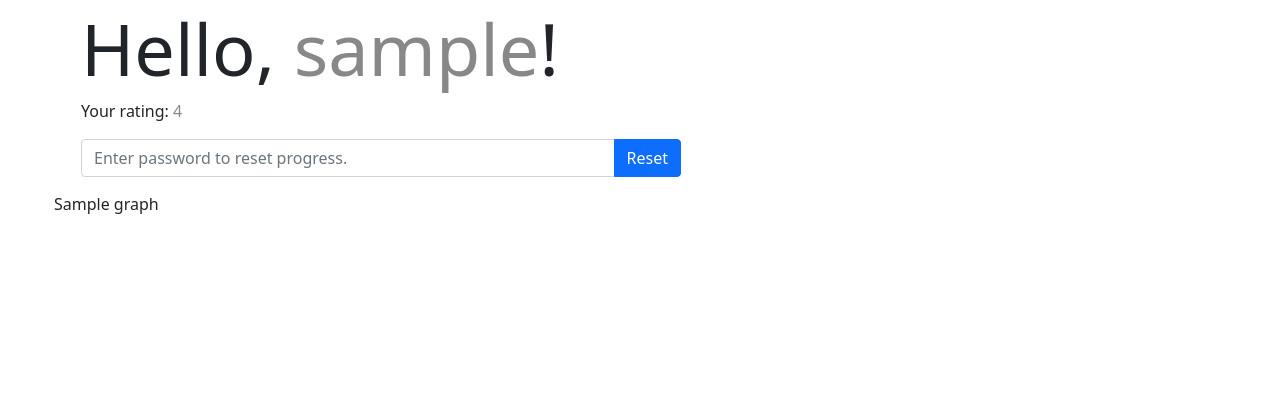
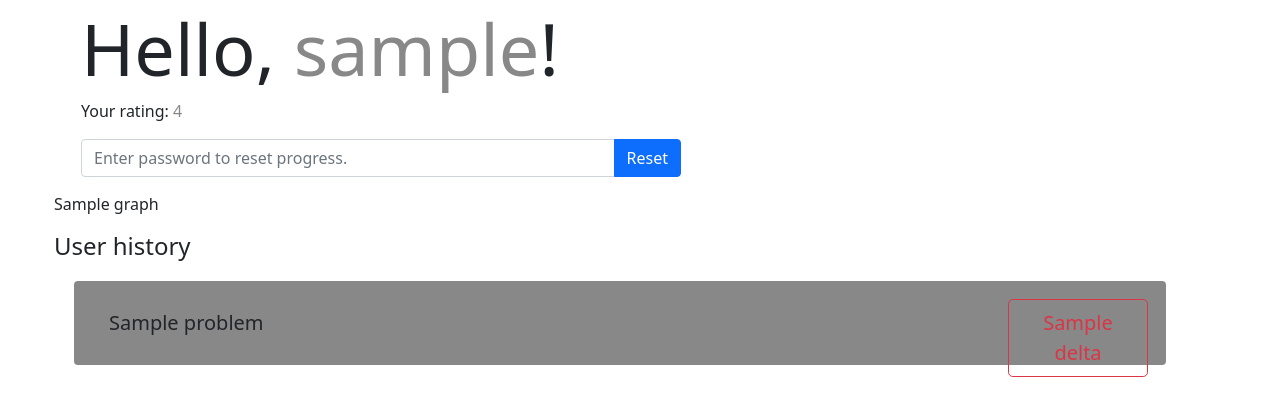
Before and after one commit to phattd15/arugo, a Django app: template templates/home.html in a window 1280 px wide. Shown: the part 119-535 px from the top of the page. Run offline with Django 3.2, Linux system fonts and the light colour scheme; a user stored in the database is signed in; tables that the repository leaves empty hold one stand-in row (values such as "Sample post"); the template is opened without the code that fills it: values that come from a table or form of the project are taken from there, most other values are stand-ins (such as "Sample title", 1, 10 or a date in 2020); some libraries are stand-ins or nearby versions.

Commit message:
add user history

```diff
--- a/base/models.py
+++ b/base/models.py
@@ -42,6 +42,7 @@ class Profile(models.Model):
     in_progress = models.BooleanField(default=False)
     current_problem = models.CharField(max_length=20, default="Unselected")
     deadline = models.DateTimeField(auto_now_add=True)
+    history = models.CharField(max_length=1000, default="[]")
 
     def __str__(self):
         return self.handle
--- a/templates/home.html
+++ b/templates/home.html
@@ -47,7 +47,23 @@
         </form>
     </div>
     <p> {{graph|safe}} </p>
+    <p class="h4">User history</p>
+    {% for problem, color, bg_color, delta in history_data %}
+    <div class="alert container" style="border-width: 2px; border-color: {{color}}; background-color: {{bg_color}};">
+        <!-- <a class="btn btn-outline btn-lg" style="width: 970px; text-align: left; background-color: {{xcolor}}; color: #ffffff"
+            href="https://codeforces.com/contest/{{problem.contest_id}}/problem/{{problem.index}}" target="_blank">
+            {{ problem }} </a> -->
+            <a class="btn btn-lg" style="text-align: left; background-color: {{bg_color}};"
+            href="https://codeforces.com/contest/{{problem.contest_id}}/problem/{{problem.index}}" target="_blank">
+            {{ problem }} </a>
 
+        {% if delta >= 0 %}
+        <a class="btn btn-outline-success btn-lg" style="float: right; width: 140px" href="#"> {{delta}}</a>
+        {% else %}
+        <a class="btn btn-outline-danger btn-lg" style="float: right; width: 140px" href="#"> {{delta}}</a>
+        {% endif %}
+    </div>
+    {% endfor %}
     {% endif %}
 </div>
 {% endblock content %}
```
Also changed, not shown: base/util.py (+12 -4 lines), base/views.py (+9 -0 lines), base/migrations/0006_profile_history.py (added).
